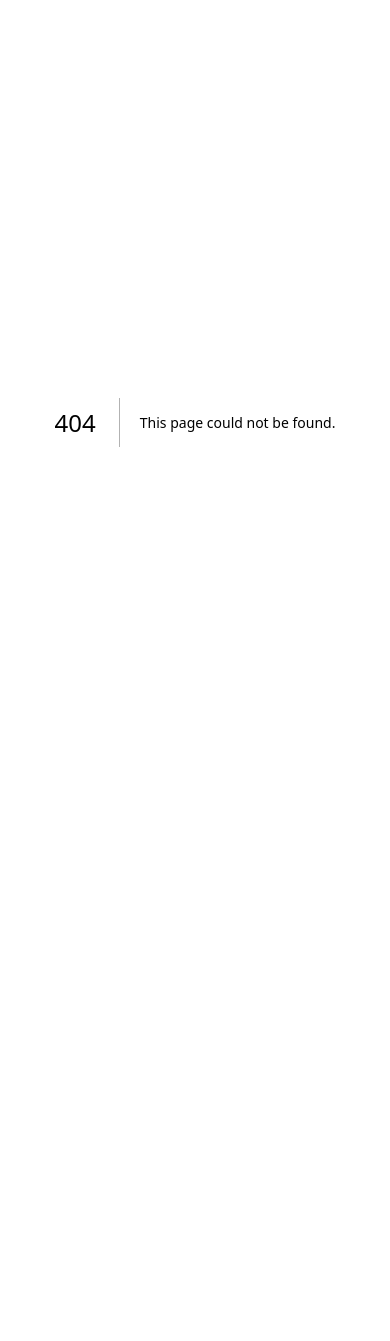
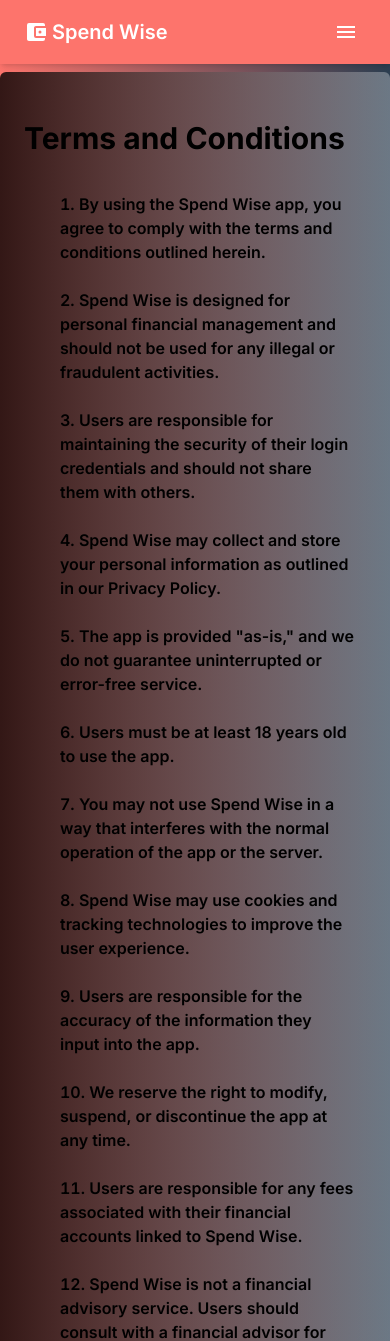
Before and after one commit to AniruddhaGawali/Spend-Wise, a Next.js app in the folder web/: page /pages/terms in a window 390 px wide. Before the commit this address had no page. Shown: the top 1341 px of the page. Before the commit the page ends 844 px from the top, so only its background shows below. Built offline with nearby package versions, Linux system fonts and the light colour scheme.

Commit message:
update:terms page with responsiveness

```diff
--- /dev/null
+++ b/web/app/pages/terms/page.jsx
@@ -0,0 +1,110 @@
+import Head from "next/head";
+import { Navbar } from "@/app/components/Navbar/page";
+
+export default function terms(){
+  return (
+    <>
+    <Navbar/>
+    <div className="relative">
+    <div className="absolute overflow-hidden bg-gradient-to-r from-[rgb(0,0,0,.8)] to-[rgb(255,255,255,.3)] object-cover rounded-t-md  w-full h-full " />
+    <Head>
+      <title >Terms and Conditions - Spend Wise</title>
+    </Head>
+
+    <div className="container mx-auto py-12 px-6 fontStyle shadow-md">
+      <h1 className="relative text-3xl font-bold mb-6">Terms and Conditions</h1>
+      <div className="prose">
+        <ol className="list-decimal pl-6 list-inside font-semibold relative">
+          <li className="p-3">
+            By using the Spend Wise app, you agree to comply with the terms
+            and conditions outlined herein.
+          </li>
+          <li className="p-3">
+            Spend Wise is designed for personal financial management and
+            should not be used for any illegal or fraudulent activities.
+          </li>
+          <li className="p-3">
+            Users are responsible for maintaining the security of their login
+            credentials and should not share them with others.
+          </li>
+          <li className="p-3">
+            Spend Wise may collect and store your personal information as
+            outlined in our Privacy Policy.
+          </li>
+          <li className="p-3">
+            The app is provided "as-is," and we do not guarantee uninterrupted
+            or error-free service.
+          </li>
+          <li className="p-3">Users must be at least 18 years old to use the app.</li>
+          <li className="p-3">
+            You may not use Spend Wise in a way that interferes with the
+            normal operation of the app or the server.
+          </li>
+          <li className="p-3">
+            Spend Wise may use cookies and tracking technologies to improve
+            the user experience.
+          </li>
+          <li className="p-3">
+            Users are responsible for the accuracy of the information they
+            input into the app.
+          </li>
+          <li className="p-3">
+            We reserve the right to modify, suspend, or discontinue the app at
+            any time.
+          </li>
+          <li className="p-3">
+            Users are responsible for any fees associated with their financial
+            accounts linked to Spend Wise.
+          </li>
+          <li className="p-3">
+            Spend Wise is not a financial advisory service. Users should
+            consult with a financial advisor for personalized financial
+            advice.
+          </li>
+          <li className="p-3">
+            We are not liable for any loss of data, financial losses, or
+            damages resulting from the use of the app.
+          </li>
+          <li className="p-3">
+            Users may not reverse engineer, decompile, or disassemble the app.
+          </li>
+          <li className="p-3">
+            We reserve the right to suspend or terminate accounts for
+            violations of these terms.
+          </li>
+          <li className="p-3">
+            Users must report any security vulnerabilities or suspected
+            breaches to us immediately.
+          </li>
+          <li className="p-3">
+            Spend Wise may send notifications and updates to users through the
+            app.
+          </li>
+          <li className="p-3">Users may not use the app for any unlawful purposes.</li>
+          <li className="p-3">
+            Spend Wise may display third-party advertisements or links. We are
+            not responsible for the content of these third-party sites.
+          </li>
+          <li className="p-3">
+            Users may not use the app for spamming, phishing, or any other
+            malicious activities.
+          </li>
+          <li className="p-3">
+            We may update these terms and conditions from time to time. Users
+            will be notified of any changes.
+          </li>
+          <li className="p-3">
+            Users may request the deletion of their account and associated
+            data at any time.
+          </li>
+          <li className="p-3">
+            If you have questions or concerns about these terms, please
+            contact our support team.
+          </li>
+        </ol>
+      </div>
+    </div>
+  </div>
+    </>
+  );
+}
```
